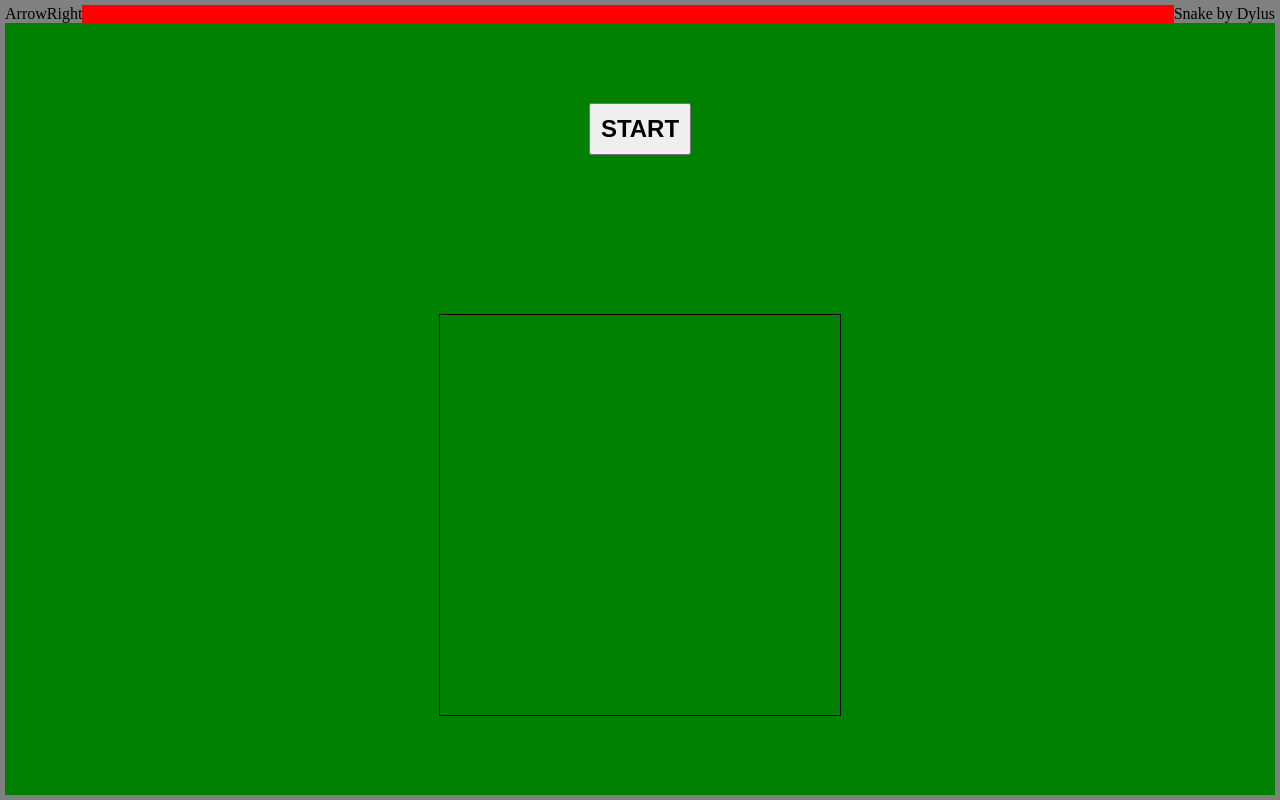
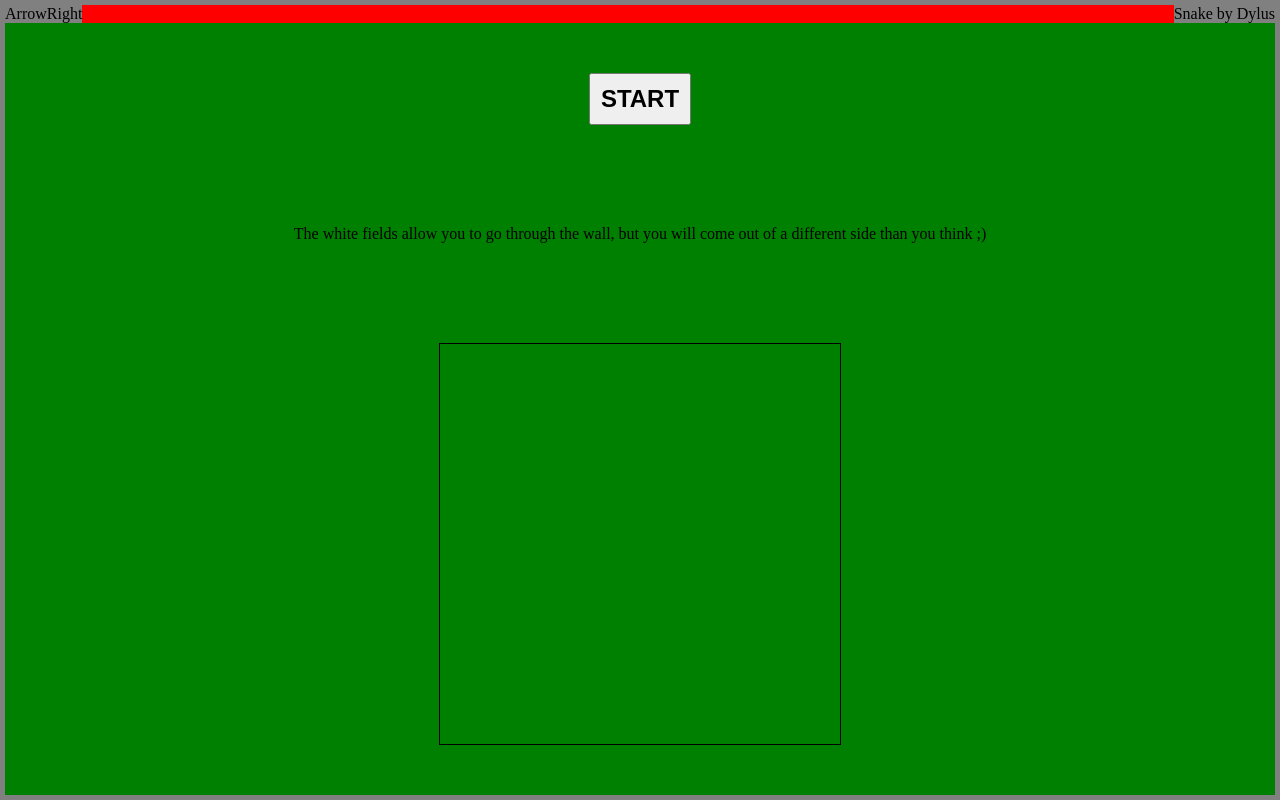
Before and after one commit to adylu91/js-snake, a plain HTML site: page index.html in a window 1280 px wide. Drawn offline with Linux system fonts and the light colour scheme.

Commit message:
add info

```diff
--- a/index.html
+++ b/index.html
@@ -16,6 +16,10 @@
       </div>
       <div class="work">
         <button class="startBtn">START</button>
+        <div class="info2">
+          The white fields allow you to go through the wall, but you will come
+          out of a different side than you think ;)
+        </div>
         <canvas id="canvas" width="400" height="400"></canvas>
       </div>
     </div>
```
